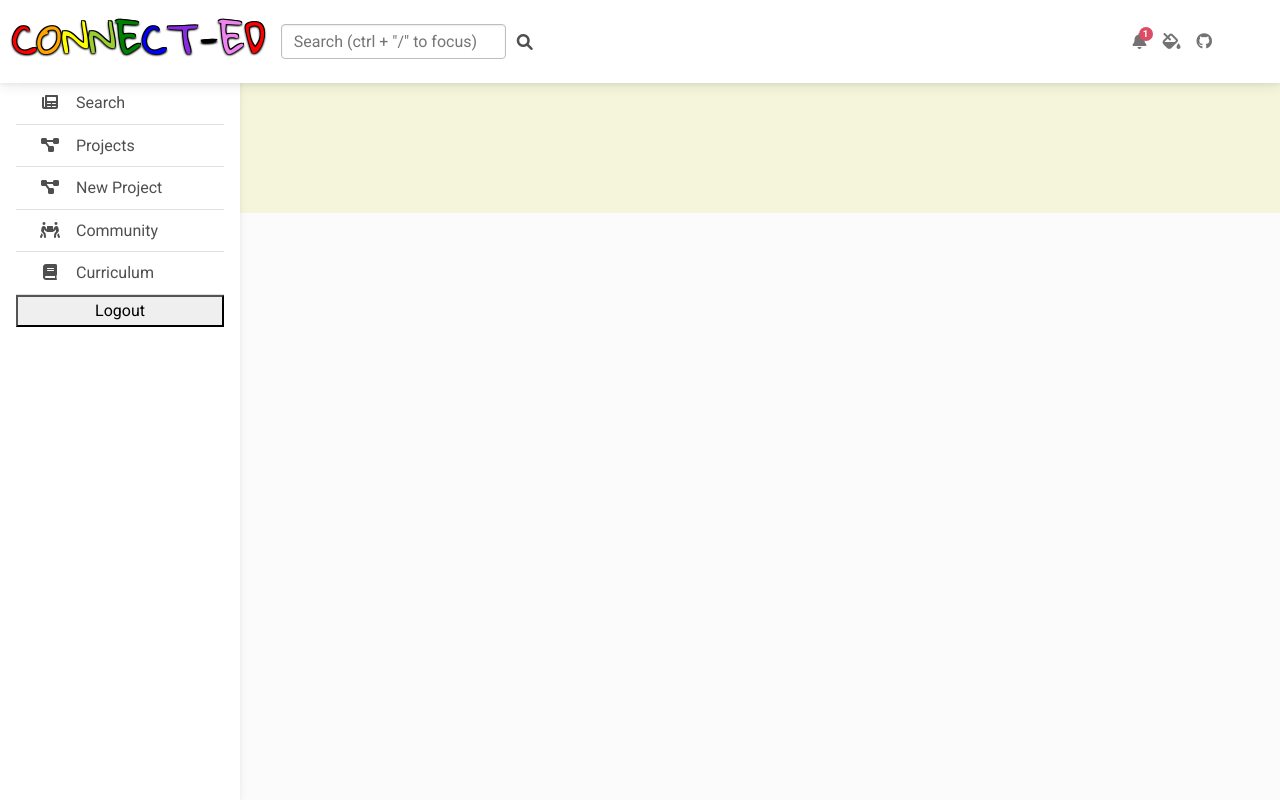
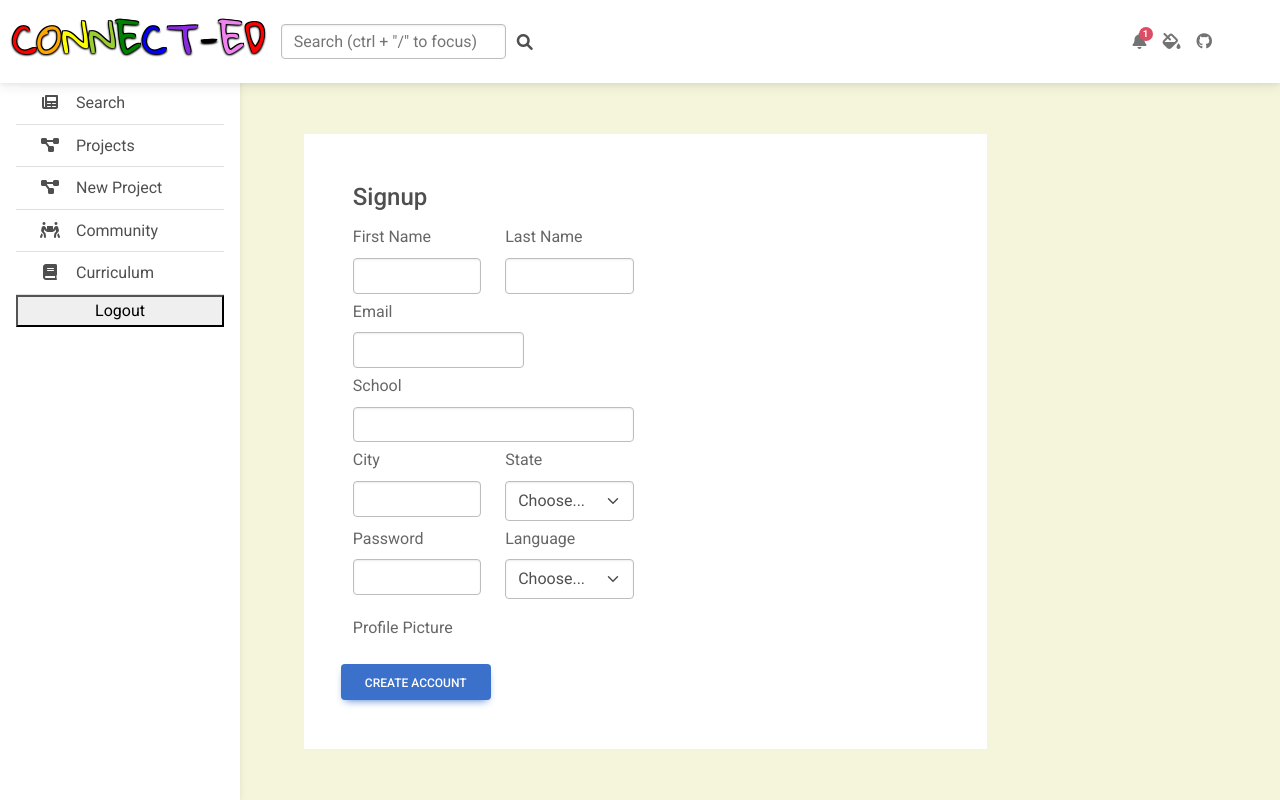
Before and after one commit to 24rgraham/connect-ed, a React (Create React App) app: page /signup in a window 1280 px wide. Shown: the top 800 px of the page. Built offline with nearby package versions, Linux system fonts and the light colour scheme; grey boxes are pictures that could not be loaded.

Commit message:
signup page working

```diff
--- a/public/index.html
+++ b/public/index.html
@@ -53,4 +53,7 @@
       src="https://cdnjs.cloudflare.com/ajax/libs/mdb-ui-kit/6.0.1/mdb.min.js"
     ></script>
   </body>
+  <footer>
+    <a href="https://www.freepik.com/free-vector/art-studio-classroom-with-easels-paints-brushes-shelves-bust-paintings-wall_15241099.htm#query=art%20room&position=0&from_view=keyword">Image by upklyak</a> on Freepik
+  </footer>
 </html>
--- a/src/App.js
+++ b/src/App.js
@@ -64,15 +64,15 @@ function App() {
         setUserId(data.user.id);
         setToken(data.token);
         setIsLoggedIn(true);
-        setSignupEmail(data.user.email);
-        setSignupFirstName(data.user.first_name);
-        setSignupLastName(data.user.last_name);
-        setSignupPassword(data.user.password);
-        setSignupSchool(data.user.school);
-        setSignupCity(data.user.city);
-        setSignupState(data.user.state);
-        setSignupLanguage(data.user.language);
-        setSignupPicture(data.user.profile_picture);
+        setUserEmail(data.user.email);
+        // setSignupFirstName(data.user.first_name);
+        // setSignupLastName(data.user.last_name);
+        // setSignupPassword(data.user.password);
+        // setSignupSchool(data.user.school);
+        // setSignupCity(data.user.city);
+        // setSignupState(data.user.state);
+        // setSignupLanguage(data.user.language);
+        // setSignupPicture(data.user.profile_picture);
         localStorage.setItem("token",data.token)
       }
     })
@@ -97,7 +97,10 @@ function App() {
         />
         <main className="mainContainer">
           <Routes>
-            <Route path="/signup" element={<Signup />} />
+            <Route path="/signup" element={<Signup
+            isLoggedIn={isLoggedIn}
+            handleSignupSubmit={handleSignupSubmit}
+            handleLoginSubmit={handleLoginSubmit}/>} />
           <Route path="/login" element={ <Login
                   isLoggedIn={isLoggedIn}
                   handleLoginSubmit={handleLoginSubmit}/>
--- a/src/pages/Login/index.js
+++ b/src/pages/Login/index.js
@@ -33,7 +33,7 @@ export default function Login(props) {
 
   return (
     <form className="loginContainer" onSubmit={loginHandle}>
-      <div className=" col-6">
+      <div className=" col-4">
         <h1>Login</h1>
         <label className="form-label">Email Address</label>
         <input
@@ -46,7 +46,7 @@ export default function Login(props) {
           onChange={(e) => setLoginEmail(e.target.value)}
         ></input>
       </div>
-      <div className=" col-6 mb-4">
+      <div className=" col-4 mb-4">
         <label className="form-label">Password</label>
         <input
           type="password"
--- a/src/pages/Signup/index.js
+++ b/src/pages/Signup/index.js
@@ -1,66 +1,60 @@
-import React, { useEffect, useState} from "react";
-import {useNavigate} from "react-router-dom"
+import React, { useEffect, useState } from "react";
+import { useNavigate } from "react-router-dom";
+import Button from "react-bootstrap/Button";
+import Col from "react-bootstrap/Col";
+import Form from "react-bootstrap/Form";
+import Row from "react-bootstrap/Row";
+import Badge from "react-bootstrap/Badge";
+import API from "../../utils/API";
 import "./style.css";
 import ImageUpload from "../../components/ImageUpload";
 
 export default function SignUp(props) {
-  const [email, setEmail] = useState("");
-  const [password, setPassword] = useState("");
-  const [firstName, setFirstName] = useState("");
-  const [lastName, setLastName] = useState("");
-  const [school, setSchool] = useState("");
-  const [city, setCity] = useState("");
-  const [state, setState] = useState("");
-  const [language, setLanguage] = useState("");
-  const [imageData, setImageData] = useState("");
+  // const [userId, setUserId] = useState(0);
+  // const [userEmail, setUserEmail] = useState("");
+  // const [isLoggedIn, setIsLoggedIn] = useState(false);
+  // const [token, setToken] = useState("");
+  const navigate = useNavigate();
 
-  const signUpHandler = (e) => {
-    e.preventDefault();
-    props.handleSignUpSubmit({
-      email: email,
-      password: password,
-      firstName: firstName,
-      lastName: lastName,
-      school: school,
-      city: city,
-      state: state,
-      language: language,
-      image: `https://res.cloudinary.com/dqv6cj4bc/image/upload/v1668535173/${imageData.public_id}`,
-    });
-    const handleResponse = (res) => {
-      setImageData(res.data);
+  const signUpHandler = (event) => {
+    event.preventDefault();
+    const data = new FormData(event.currentTarget);
+    const newUser = {
+      email: data.get("email"),
+      password: data.get("password"),
+      first_name: data.get("firstName"),
+      last_name: data.get("lastName"),
+      school: data.get("school"),
+      city: data.get("city"),
+      state: data.get("state"),
+      language: data.get("language"),
+      // profile_picture: `https://res.cloudinary.com/dqv6cj4bc/image/upload/v1668535173/${imageData.public_id}`,
     };
-    navigate("/mypage");
+    props.handleSignupSubmit(newUser);
+    navigate("/projects");
   };
 
-
-
-function Signup() {
-
-  const navigate = useNavigate();
-  const [signUp, setSignUp] = useState(false)
-
-
-
-
+  // const handleResponse = (res) => {
+  //   setImageData(res.data);
+  // };
 
   return (
-    <form className="g-3 signupContainer">
+    <Form className="g-3 signupContainer" onSubmit={signUpHandler}>
       <h4>Signup</h4>
-      <div className="col-md-6">
-        <label htmlFor="inputFirstName" className="form-label">
+      <Row>
+        <Col className="col-md-3">
+          <Form.Label htmlFor="inputFirstName" className="formForm.Label-label">
             First Name
-        </label>
+          </Form.Label>
           <input
             type="text"
             className="form-control"
             id="inputFirstName"
             name="firstName"
-          value={firstName}
-          onChange={(e) => setFirstName(e.target.value)}
+            // onChange={(e) => setFirstName(e.target.value)}
           ></input>
-      </div>
-      <div className="col-md-6">
+        </Col>
+        <Col className="col-md-3">
           <label htmlFor="inputLastName" className="form-label">
             Last Name
           </label>
@@ -69,11 +63,12 @@ function Signup() {
             className="form-control"
             id="inputLastName"
             name="lastName"
-          value={lastName}
-          onChange={(e) => setLastName(e.target.value)}
+            // onChange={(e) => setLastName(e.target.value)}
           ></input>
-      </div>
-      <div className="col-md-6">
+        </Col>
+      </Row>
+      <Row className="col-md-4">
+        <Col>
           <label htmlFor="inputEmail" className="form-label">
             Email
           </label>
@@ -82,24 +77,12 @@ function Signup() {
             className="form-control"
             id="inputEmail"
             name="email"
-          value={email}
-          onChange={(e) => setEmail(e.target.value)}
+            // onChange={(e) => setEmail(e.target.value)}
           ></input>
-      </div>
-      <div className="col-md-6">
-        <label htmlFor="inputPassword" className="form-label">
-          Password
-        </label>
-        <input
-          type="password"
-          className="form-control"
-          id="inputPassword"
-          name="password"
-          value={password}
-          onChange={(e) => setPassword(e.target.value)}
-        ></input>
-      </div>
-      <div className="col-6">
+        </Col>
+      </Row>
+      <Row >
+        <Col className="col-md-6">
           <label htmlFor="inputAddress" className="form-label">
             School
           </label>
@@ -109,11 +92,12 @@ function Signup() {
             id="inputAddress"
             placeholder=""
             name="school"
-          value={school}
-          onChange={(e) => setSchool(e.target.value)}
+            // onChange={(e) => setSchool(e.target.value)}
           ></input>
-      </div>
-      <div className="col-md-6">
+        </Col>
+      </Row>
+      <Row >
+        <Col className="col-md-3">
           <label htmlFor="inputCity" className="form-label">
             City
           </label>
@@ -122,11 +106,10 @@ function Signup() {
             className="form-control"
             id="inputCity"
             name="city"
-          value={city}
-          onChange={(e) => setCity(e.target.value)}
+            // onChange={(e) => setCity(e.target.value)}
           ></input>
-      </div>
-      <div className="col-md-4">
+        </Col>
+        <Col className="col-md-3">
           <label htmlFor="inputState" className="form-label">
             State
           </label>
@@ -134,12 +117,11 @@ function Signup() {
           <select
             id="inputState"
             className="form-select"
-          defaultValue={"Choose..."}
+            // defaultValue={"Choose..."}
             name="state"
-          value={state}
-          onChange={(e) => setState(e.target.value)}
+            // onChange={(e) => setState(e.target.value)}
           >
-          <option value="...">Choose...</option>
+            <option value="">Choose...</option>
             <option value="AL">Alabama</option>
             <option value="AK">Alaska</option>
             <option value="AZ">Arizona</option>
@@ -192,8 +174,22 @@ function Signup() {
             <option value="WI">Wisconsin</option>
             <option value="WY">Wyoming</option>
           </select>
-      </div>
-      <div className="col-md-4 mb-3">
+        </Col>
+      </Row>
+      <Row >
+        <Col className="col-md-3">
+        <label htmlFor="inputPassword" className="form-label">
+          Password
+        </label>
+        <input
+          type="password"
+          className="form-control"
+          id="inputPassword"
+          name="password"
+          // onChange={(e) => setPassword(e.target.value)}
+          ></input>
+          </Col>
+      <Col className="col-md-3 mb-3">
         <label htmlFor="inputLanguage" className="form-label">
           Language
         </label>
@@ -201,12 +197,11 @@ function Signup() {
         <select
           id="inputLanguage"
           className="form-select"
-          defaultValue={"Choose..."}
+          // defaultValue={"Choose..."}
           name="language"
-          value={language}
-          onChange={(e) => setLanguage(e.target.value)}
+          // onChange={(e) => setLanguage(e.target.value)}
         >
-          <option value="...">Choose...</option>
+          <option value="">Choose...</option>
           <option value="EN">English</option>
           <option value="ES">Spanish</option>
           <option value="ZH">Chinese(Mandarin)</option>
@@ -214,22 +209,17 @@ function Signup() {
           <option value="VI">Vietnamese</option>
           <option value="FR">French</option>
         </select>
-      </div>
-      <div className="col-12 mb-3">
-        <label className="form-label">
-          Profile Picture</label>
-        <ImageUpload imageData={imageData} />
-      </div>
-      <div className="col-12">
-        <button
-          type="submit"
-          className="btn btn-primary"
-          onSubmit={signUpHandler}
-        >
+      </Col>
+      </Row>
+      <Row className="col-12 mb-3">
+        <label className="form-label">Profile Picture</label>
+        {/* <ImageUpload imageData={imageData} handleResponse={handleResponse} /> */}
+      </Row>
+      <Row xs="auto">
+        <Button variant="primary" type="submit" className="btn btn-primary">
           Create Account
-        </button>
-      </div>
-    </form>
+        </Button>
+      </Row>
+    </Form>
   );
 }
-}
```
Lines whose indentation alone changed are shown as unchanged.
